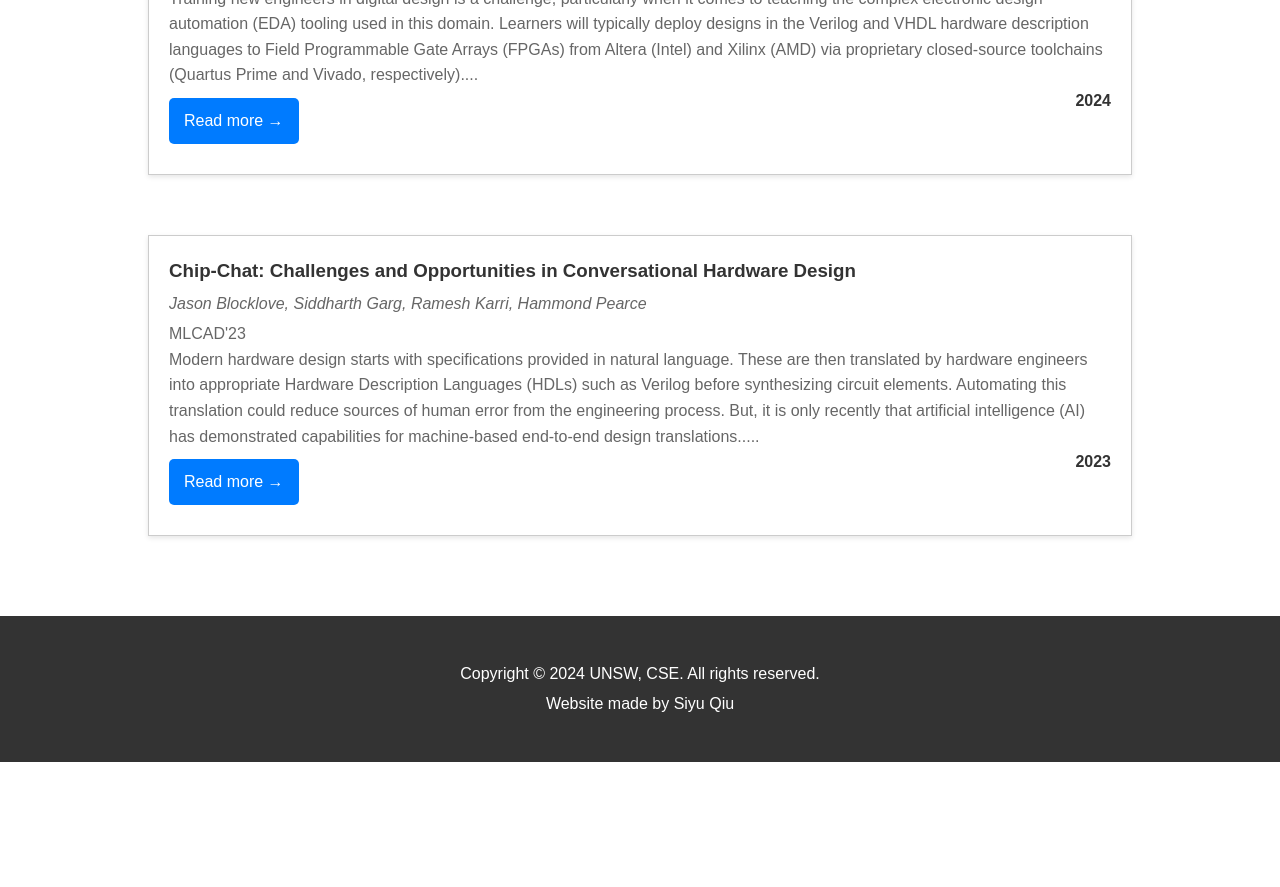
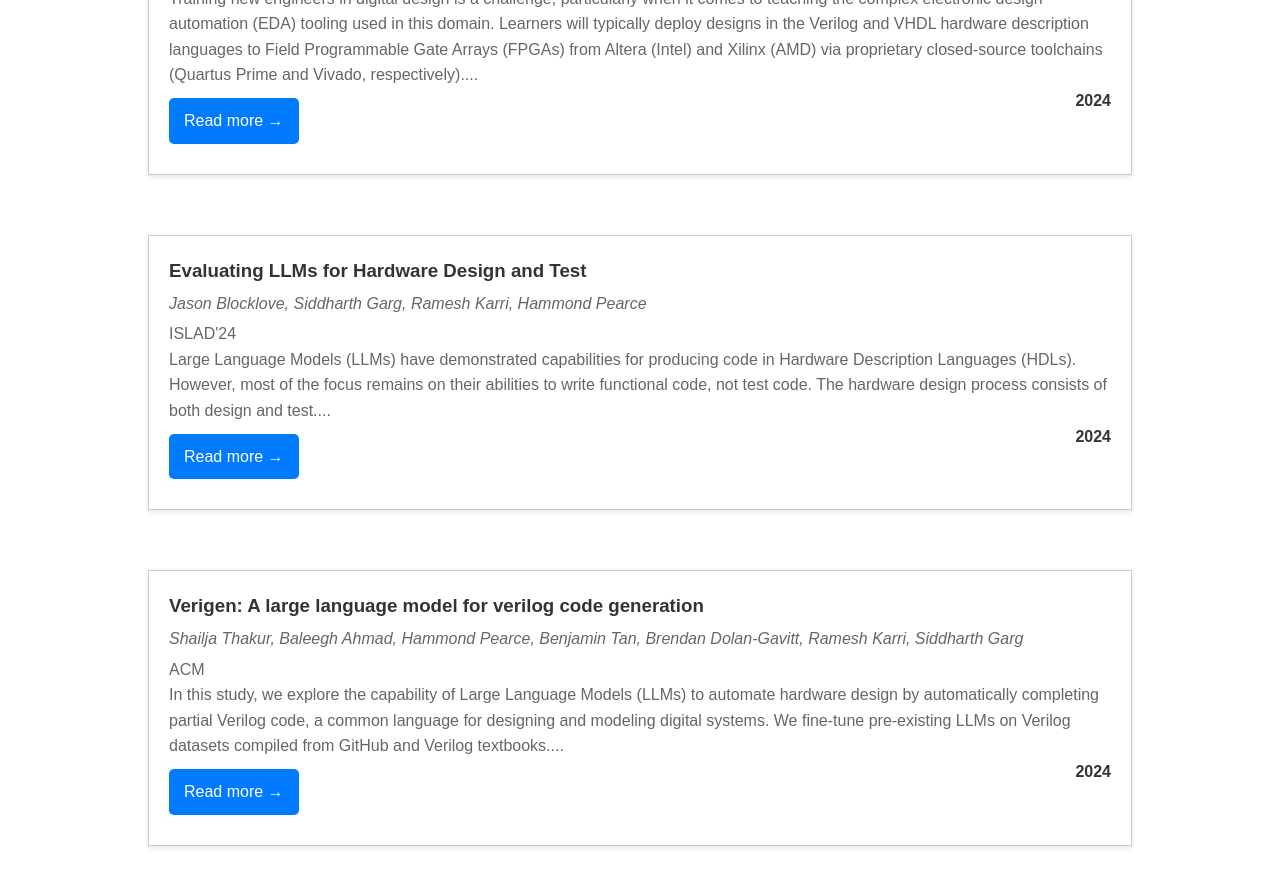
Before and after one commit to llm4hw/llm4hw.github.io, a Jekyll site: the page built from papers.md, in a window 1280 px wide and 900 px high, scrolled down 420 px. Shown: the top 887 px of the window. Built offline with Jekyll 4.4.1, drawn with Linux system fonts in a browser that asks for light colours; before the commit the page ends 1182 px from its top, so only the background shows below that.

Commit message:
Update papers.md

```diff
--- a/papers.md
+++ b/papers.md
@@ -18,6 +18,31 @@ permalink: /papers
     </div>
 </div>
 
+
+<div class="papers-container">
+    <div class="paper">
+        <h3>Evaluating LLMs for Hardware Design and Test</h3>
+        <p class="authors">Jason Blocklove, Siddharth Garg, Ramesh Karri, Hammond Pearce</p>
+        <p>ISLAD'24</p>
+        <p>Large Language Models (LLMs) have demonstrated capabilities for producing code in Hardware Description Languages (HDLs). However, most of the focus remains on their abilities to write functional code, not test code. The hardware design process consists of both design and test....</p>
+        <a href="https://arxiv.org/abs/2405.02326" class="button">Read more →</a>
+        <span class="year">2024</span>
+    </div>
+</div>
+
+
+<div class="papers-container">
+    <div class="paper">
+        <h3>Verigen: A large language model for verilog code generation</h3>
+        <p class="authors">Shailja Thakur, Baleegh Ahmad, Hammond Pearce, Benjamin Tan, Brendan Dolan-Gavitt, Ramesh Karri, Siddharth Garg</p>
+        <p>ACM</p>
+        <p>In this study, we explore the capability of Large Language Models (LLMs) to automate hardware design by automatically completing partial Verilog code, a common language for designing and modeling digital systems. We fine-tune pre-existing LLMs on Verilog datasets compiled from GitHub and Verilog textbooks....</p>
+        <a href="https://dl.acm.org/doi/abs/10.1145/3643681" class="button">Read more →</a>
+        <span class="year">2024</span>
+    </div>
+</div>
+
+
 <div class="papers-container">
     <div class="paper">
         <h3>Chip-Chat: Challenges and Opportunities in Conversational Hardware Design</h3>
```
